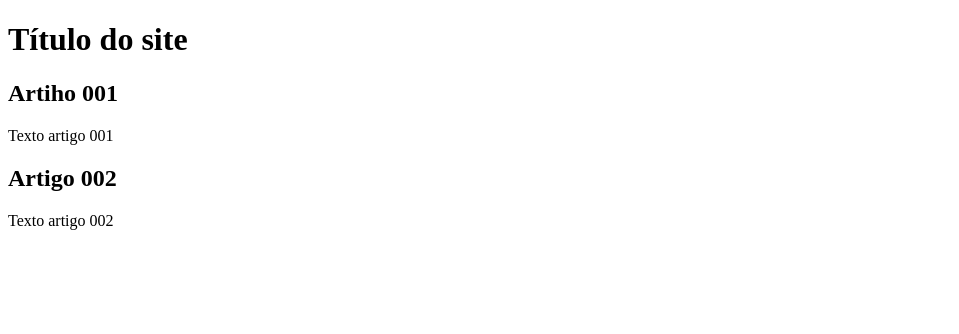
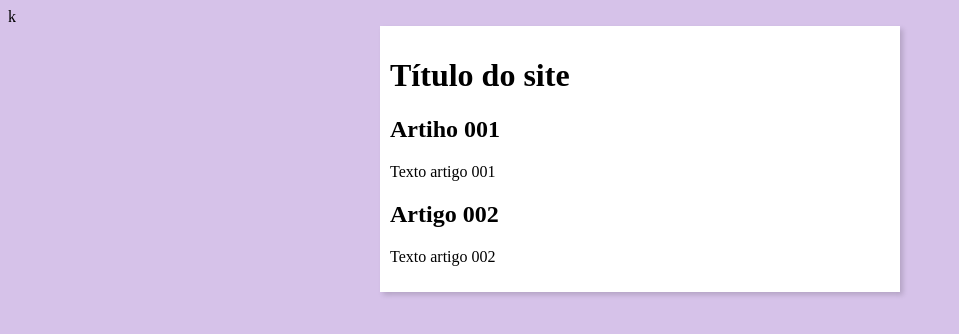
Before and after one commit to csfernandes/projeto-site, a plain HTML site: page index.html in a window 1280 px wide. Shown: the whole page, without its empty margins (0-959 px from the left). Drawn offline with Linux system fonts and the light colour scheme.

Commit message:
comecei o design

```diff
--- /dev/null
+++ b/estilos/style.css
@@ -0,0 +1,19 @@
+@charset "UTF-8"
+
+*{
+    font-family: Arial, Helvetica, sans-serif;
+    font-size: 16px;
+}
+
+body {
+    background-color: rgb(214, 194, 233);
+
+}
+
+main {
+    background-color: white;
+    width: 500px;
+    margin: auto;
+    box-shadow: 3px 3px 5px rgba(0, 0, 0, 0.158);
+    padding: 10px;
+}
--- a/index.html
+++ b/index.html
@@ -5,6 +5,7 @@
     <meta http-equiv="X-UA-Compatible" content="IE=edge">
     <meta name="viewport" content="width=device-width, initial-scale=1.0">
     <title>Título do site</title>
+    <link rel="stylesheet" href="estilos/style.css">k
 </head>
 <body>
     <main>
```
